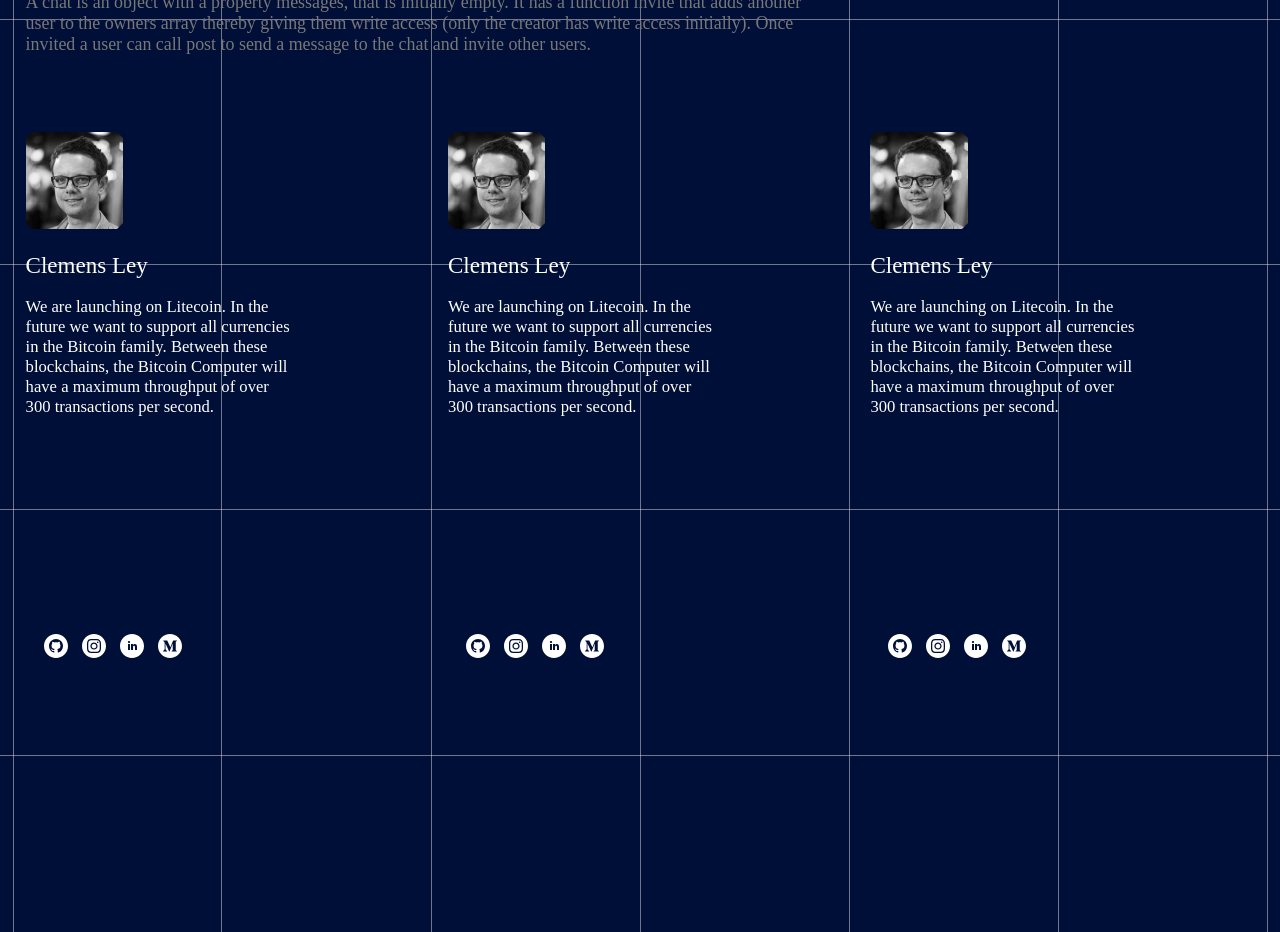
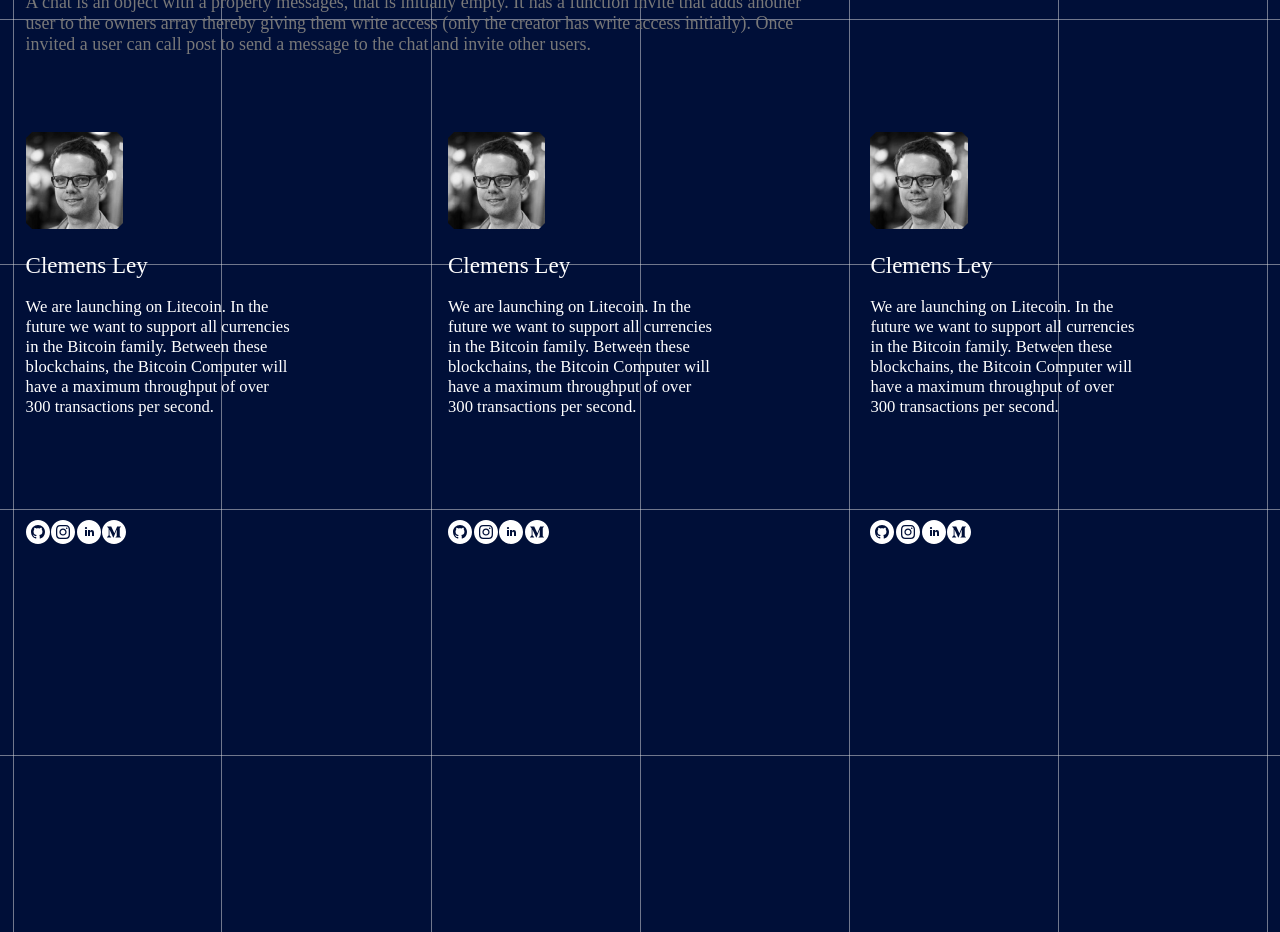
Before and after one commit to jonty007/website, a React (Create React App) app: page / in a window 1280 px wide. Shown: the part 6360-7292 px from the top of the page. Built offline with nearby package versions, Linux system fonts and the light colour scheme.

Commit message:
remaining elements scaled

```diff
--- a/src/Features.css
+++ b/src/Features.css
@@ -19,11 +19,11 @@
 
 .graph2 {
     background-image: url("/public/Graph-2.svg");
-    top: 785px;
+    top: 41.3%;
     left: 49.2%;
     position: absolute;
     background-repeat: no-repeat;
     z-index: 5;
     width: 50.7%;
-    height: 1098.95px;
+    height: 108vh;
 }
--- a/src/Profile.css
+++ b/src/Profile.css
@@ -34,38 +34,38 @@
     margin-top: 7%;
 }
 
+.social-links-about {
+    position: absolute;
+    top: 80%;
+    width: 80%;
+    display: flex;
+    align-items: center;
+}
+
 .social-1 {
     background-image: url("/public/social/github.svg");
-    left: 18px;
-    top: 502px;
-    width: 24px;
-    height: 24px;
-    position: absolute;
+    width: 2vw;
+    height: 2vw;
+    background-repeat: no-repeat;
 }
 
 .social-2 {
     background-image: url("/public/social/insta.svg");
-    left: 56px;
-    top: 502px;
-    width: 24px;
-    height: 24px;
-    position: absolute;
+    width: 2vw;
+    height: 2vw;
+    background-repeat: no-repeat;
 }
 
 .social-3 {
     background-image: url("/public/social/linkedin.svg");
-    left: 94px;
-    top: 502px;
-    width: 24px;
-    height: 24px;
-    position: absolute;
+    width: 2vw;
+    height: 2vw;
+    background-repeat: no-repeat;
 }
 
 .social-4 {
     background-image: url("/public/social/medium.svg");
-    left: 132px;
-    top: 502px;
-    width: 24px;
-    height: 24px;
-    position: absolute;
+    width: 2vw;
+    height: 2vw;
+    background-repeat: no-repeat;
 }
--- a/src/Profile.tsx
+++ b/src/Profile.tsx
@@ -10,15 +10,19 @@ export interface ProfileProps {
 
 function Profile(props: ProfileProps) {
   return (
+    <Box sx={{ height: "100%" }}>
       <Box className="profile-container">
         <img className="profile-picture" src="/portrait.png" alt="profile" />
         <Box className="profile-name">{props.name}</Box>
         <Box className="profile-text">{props.text}</Box>
+      </Box>
+      <Box className="social-links-about">
         <Link className="social-1" href="http://www.google.com" target="_blank" />
         <Link className="social-2" href="http://www.google.com" target="_blank" />
         <Link className="social-3" href="http://www.google.com" target="_blank" />
         <Link className="social-4" href="http://www.google.com" target="_blank" />
       </Box>
+    </Box>
   );
 }
 
```
Lines whose indentation alone changed are shown as unchanged.
